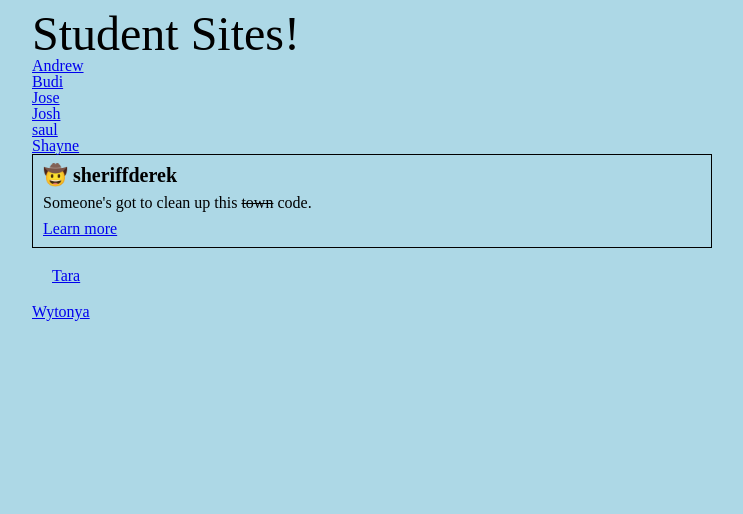
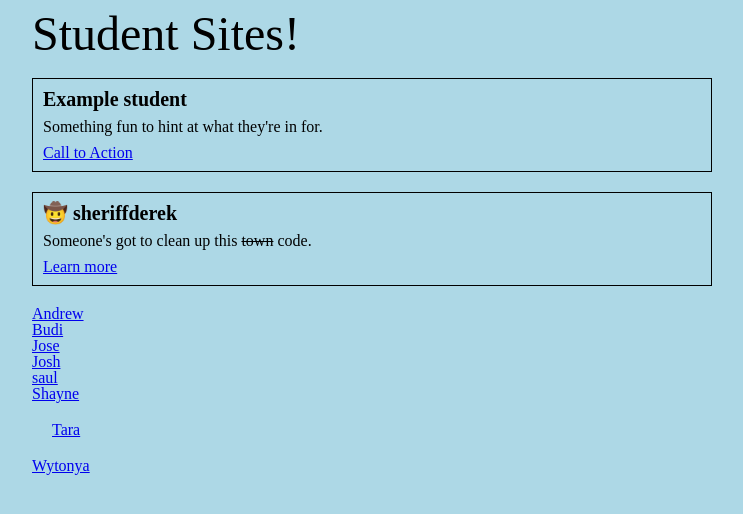
Before and after one commit to perpetual-education-personal/alpha-three-homepage, a PHP site: page /index.html in a window 1280 px wide. Shown: the top 514 px of the page, without its empty margins (268-1011 px from the left). Run offline with PHP 8.4, Linux system fonts and the light colour scheme.

Commit message:
Add example student card

```diff
--- a/index.html
+++ b/index.html
@@ -16,6 +16,18 @@
 		<div class='inner-column'>
 			<h1>Student Sites!</h1>
 
+			<div class='student'>
+				<h2>Example student</h2>
+				<p>Something fun to hint at what they're in for.</p>
+				<a href='?' target='sheriff'>Call to Action</a>
+			</div>
+
+			<div class='student'>
+				<h2>🤠 sheriffderek</h2>
+				<p>Someone's got to clean up this <s>town</s> code.</p>
+				<a href='sheriffderek' target='sheriff'>Learn more</a>
+			</div>
+
 			<h2><a href="andrew/index.html">Andrew</a></h2>
 
 			<h2><a href="budi/web-portal/index.html">Budi</a></h2>
@@ -28,11 +40,7 @@
 
 			<h2><a href="shayne/index.html">Shayne</a></h2>
 
-			<div class='student'>
-				<h2>🤠 sheriffderek</h2>
-				<p>Someone's got to clean up this <s>town</s> code.</p>
-				<a href='sheriffderek' target='sheriff'>Learn more</a>
-			</div>
+
 
 			<h2 class='tara'><a href="tara/index.html">Tara</a></h2>
 
--- a/style.css
+++ b/style.css
@@ -30,6 +30,8 @@ h1 {
 .student {
 	padding: 10px;
 	border: 1px solid black;
+	margin-top: 20px;
+	margin-bottom: 20px;
 }
 
 .student h2 {
```
